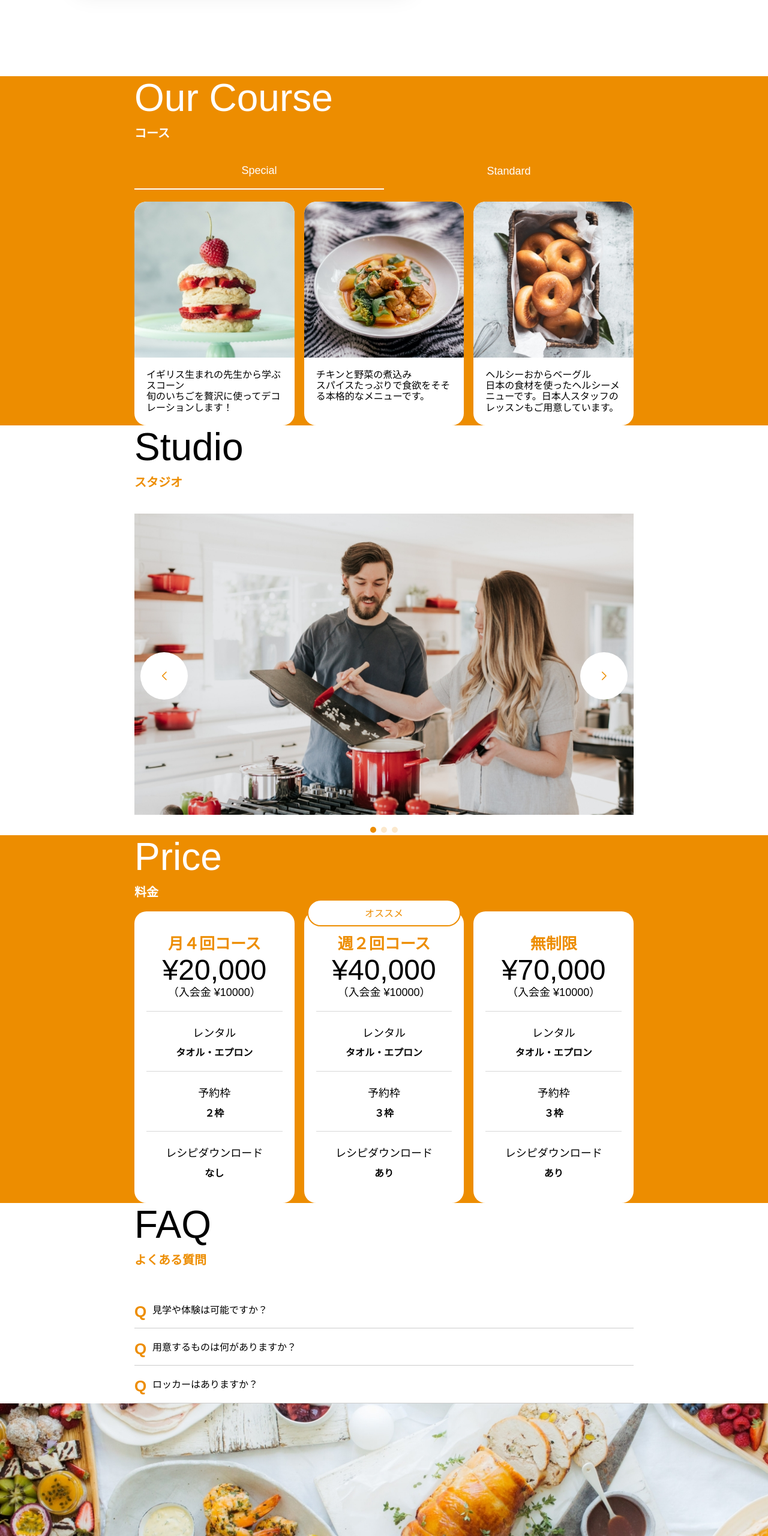
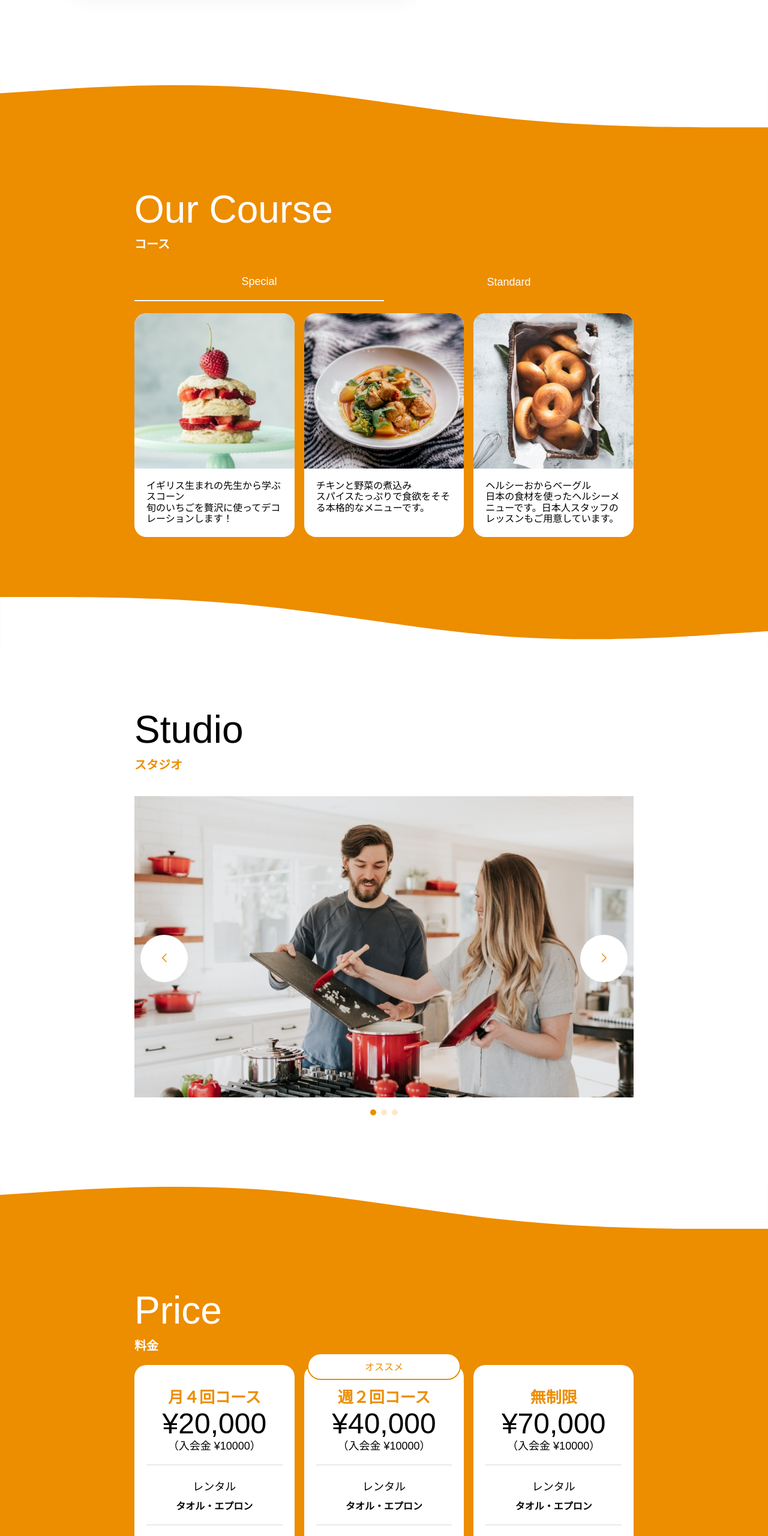
Before and after one commit to ChiekoIshii/engcook-web, a plain HTML site: page index.html in a window 1280 px wide. Shown: the part 2040-4600 px from the top of the page at 60% size. Drawn offline with nearby package versions, Linux system fonts and the light colour scheme.

Commit message:
add wave

```diff
--- a/index.css
+++ b/index.css
@@ -255,6 +255,7 @@ img {
 .section-wrap {
     width: 65%;
     margin: 0 auto;
+    padding: 100px 0;
 }
 
 .section-title-wrap h2 {
@@ -369,6 +370,10 @@ img {
     position: relative;
 }
 
+.price-section-wrap {
+    padding: 100px 0;
+}
+
 .price-card {
     text-align: center;
     padding: 40px 20px;
@@ -426,6 +431,8 @@ img {
 
 .faq-title-wrap {
     padding: 20px 0;
+    display: flex;
+    justify-content: space-between;
 }
 
 .f-or-q {
@@ -435,6 +442,12 @@ img {
     font-weight: bold;
     float: left;
     padding-right: 20px;
+}
+
+.faq-icon-wrap.close {
+    color: aqua;
+    transform: rotate(360deg);
+    transition: transform 2s;
 }
 
 .question-text {
--- a/index.html
+++ b/index.html
@@ -86,6 +86,11 @@
         </section>
         <!-- コース紹介 -->
         <section class="course-section">
+            <svg class="section-border-bottom" xmlns="http://www.w3.org/2000/svg" viewBox="0 0 375 25">
+                <path
+                    d="M375,240.667l-20.833,1.38c-20.833,1.484-62.5,4.089-104.167,1.406-41.667-2.786-83.333-11.12-125-15.286S41.667,224,20.833,224H0v25H375Z"
+                    transform="translate(375 249) rotate(180)" fill="#fff" />
+            </svg>
             <div class="section-wrap">
                 <div class="section-title-wrap bg-color-font">
                     <h2>Our Course</h2>
@@ -160,6 +165,11 @@
                     </div>
                 </div>
             </div>
+            <svg class="section-border-top" xmlns="http://www.w3.org/2000/svg" viewBox="0 0 375 25">
+                <path
+                    d="M375,240.667l-20.833,1.38c-20.833,1.484-62.5,4.089-104.167,1.406-41.667-2.786-83.333-11.12-125-15.286S41.667,224,20.833,224H0v25H375Z"
+                    transform="translate(0 -224)" fill="#fff" />
+            </svg>
         </section>
         <!-- 写真 -->
         <section class="studio-section">
@@ -187,7 +197,12 @@
         </section>
         <!-- 料金 -->
         <section class="course-section">
-            <div class="section-wrap">
+            <svg class="section-border-bottom" xmlns="http://www.w3.org/2000/svg" viewBox="0 0 375 25">
+                <path
+                    d="M375,240.667l-20.833,1.38c-20.833,1.484-62.5,4.089-104.167,1.406-41.667-2.786-83.333-11.12-125-15.286S41.667,224,20.833,224H0v25H375Z"
+                    transform="translate(375 249) rotate(180)" fill="#fff" />
+            </svg>
+            <div class="section-wrap price-section-wrap">
                 <div class="section-title-wrap bg-color-font">
                     <h2>Price</h2>
                     <p>料金</p>
@@ -264,6 +279,11 @@
                     </div>
                 </div>
             </div>
+            <svg class="section-border-top" xmlns="http://www.w3.org/2000/svg" viewBox="0 0 375 25">
+                <path
+                    d="M375,240.667l-20.833,1.38c-20.833,1.484-62.5,4.089-104.167,1.406-41.667-2.786-83.333-11.12-125-15.286S41.667,224,20.833,224H0v25H375Z"
+                    transform="translate(0 -224)" fill="#fff" />
+            </svg>
         </section>
         <!-- FAQ -->
         <section>
@@ -279,6 +299,9 @@
                                 <div class="faq-question-text-wrap">
                                     <p class="f-or-q">Q</p>
                                     <p class="question-text">見学や体験は可能ですか？</p>
+                                </div>
+                                <div class="faq-icon-wrap">
+                                    <span class="material-icons-round">keyboard_arrow_up</span>
                                 </div>
                             </div>
                             <div class="box">
--- a/index.js
+++ b/index.js
@@ -71,8 +71,10 @@ $(function () {
 
         if ($(this).hasClass('close')) {//タイトル要素にクラス名closeがあれば
             $(this).removeClass('close');//クラス名を除去し
+            $(this, '.faq-icon-wrap').removeClass('close');
         } else {//それ以外は
             $(this).addClass('close');//クラス名closeを付与
+            $(this, '.faq-icon-wrap').addClass('close');//クラス名closeを付与
         }
     });
 
```
